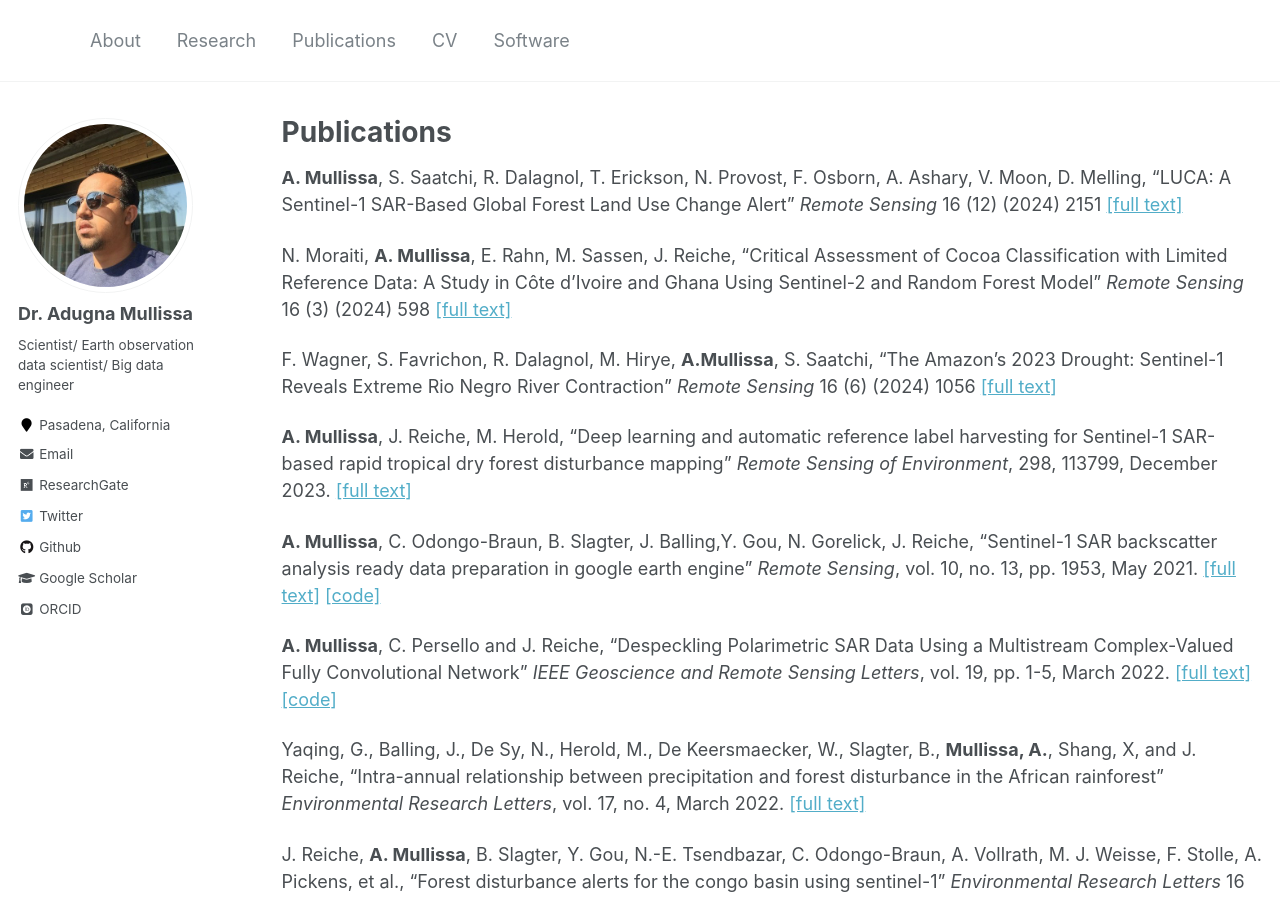
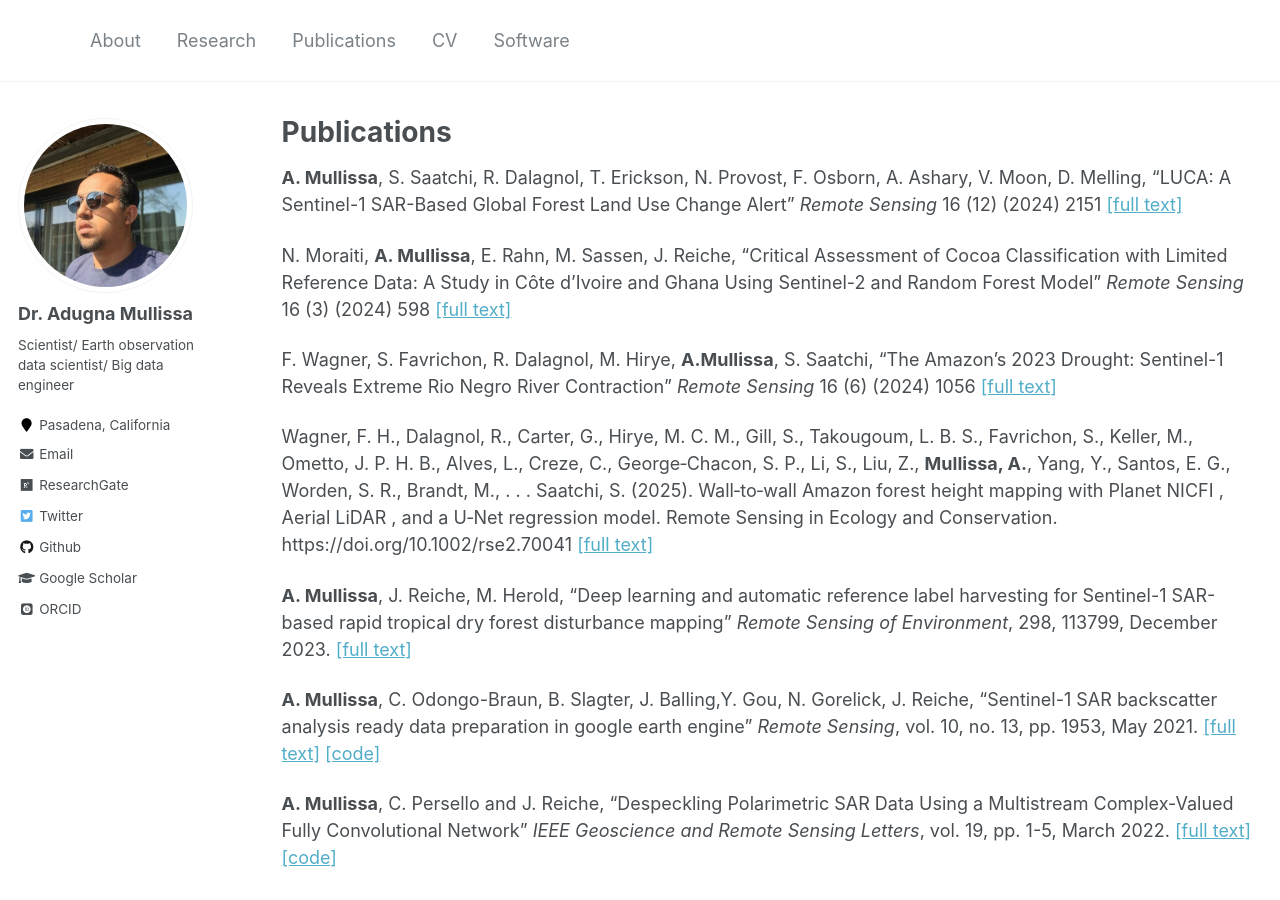
Before and after one commit to adugnag/adugnag.github.io, a Jekyll site: the page built from _pages/publications.md, in a window 1280 px wide and 900 px high. Built offline with Jekyll 4.4.1, drawn with Linux system fonts in a browser that asks for light colours; some web fonts are replaced.

Commit message:
Update publications with new research entries

```diff
--- a/_pages/publications.md
+++ b/_pages/publications.md
@@ -10,6 +10,8 @@ author_profile: true
 N. Moraiti, **A. Mullissa**, E. Rahn, M. Sassen, J. Reiche, "Critical Assessment of Cocoa Classification with Limited Reference Data: A Study in Côte d’Ivoire and Ghana Using Sentinel-2 and Random Forest Model" *Remote Sensing* 16 (3) (2024) 598 [[full text]](http://adugnag.github.io/files/remotesensing-16-00598.pdf)
 
 F. Wagner, S. Favrichon, R. Dalagnol, M. Hirye, **A.Mullissa**, S. Saatchi, "The Amazon’s 2023 Drought: Sentinel-1 Reveals Extreme Rio Negro River Contraction" *Remote Sensing* 16 (6) (2024) 1056 [[full text]](http://adugnag.github.io/files/remotesensing-fwagner-16-01056-v2.pdf)
+
+Wagner, F. H., Dalagnol, R., Carter, G., Hirye, M. C. M., Gill, S., Takougoum, L. B. S., Favrichon, S., Keller, M., Ometto, J. P. H. B., Alves, L., Creze, C., George‐Chacon, S. P., Li, S., Liu, Z., **Mullissa, A.**, Yang, Y., Santos, E. G., Worden, S. R., Brandt, M., . . . Saatchi, S. (2025). Wall‐to‐wall Amazon forest height mapping with Planet NICFI , Aerial LiDAR , and a U‐Net regression model. Remote Sensing in Ecology and Conservation. https://doi.org/10.1002/rse2.70041 [[full text]](http://adugnag.github.io/files/Remote Sens Ecol Conserv - 2025 - Wagner - Wall‐to‐wall Amazon forest height mapping with Planet NICFI  Aerial LiDAR  and a.pdf)
 
 **A. Mullissa**, J. Reiche, M. Herold, “Deep learning and automatic reference label harvesting for Sentinel-1 SAR-based rapid tropical dry forest disturbance mapping” *Remote Sensing of Environment*, 298, 113799, December 2023. [[full text]](http://adugnag.github.io/files/mullissa_dry_forest_2023.pdf)
 
```
